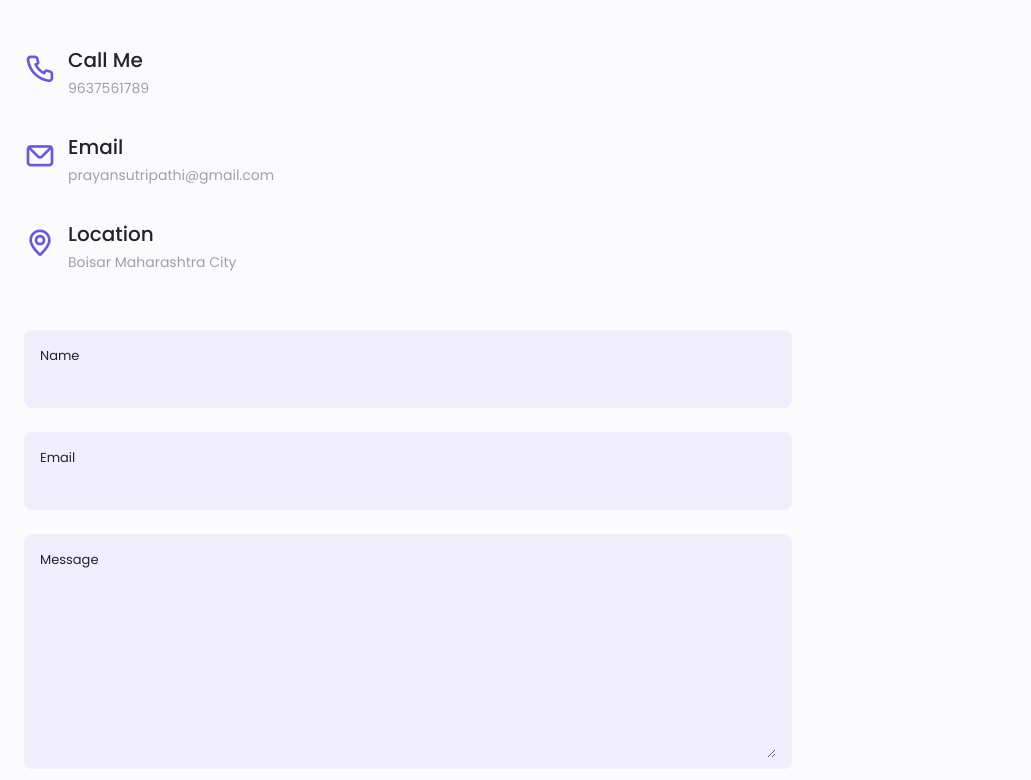
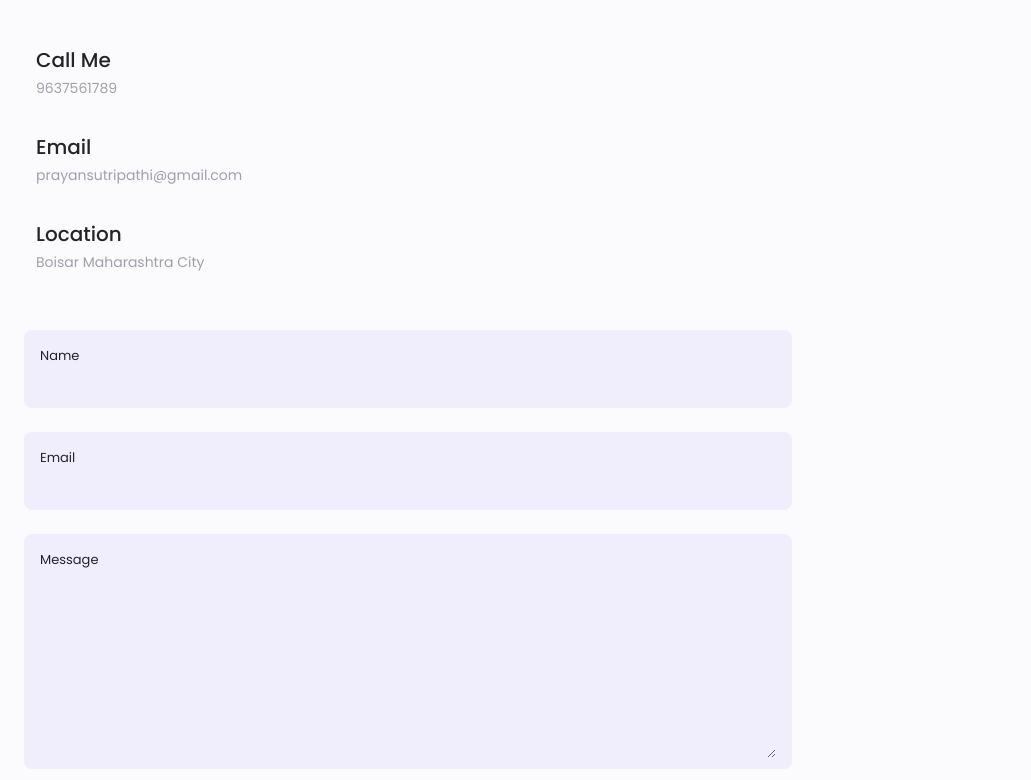
Before and after one commit to PrayansuTripathi/portfolio, a plain HTML site: page Contact.html in a window 1280 px wide. Shown: the part 175-955 px from the top of the page, without its empty margins (0-1031 px from the left). Drawn offline with nearby package versions, Linux system fonts and the light colour scheme.

Commit message:
remove unwanted style

```diff
--- a/Contact.html
+++ b/Contact.html
@@ -4,7 +4,6 @@
         <meta charset="UTF-8">
         <meta name="viewport" content="width=device-width, initial-scale=1.0">
 
-        <link rel="stylesheet" href="https://unicons.iconscout.com/release/v4.0.0/css/line.css">
 
         <link rel="stylesheet" href="assets/css/swiper-bundle.min.css">
 
```
